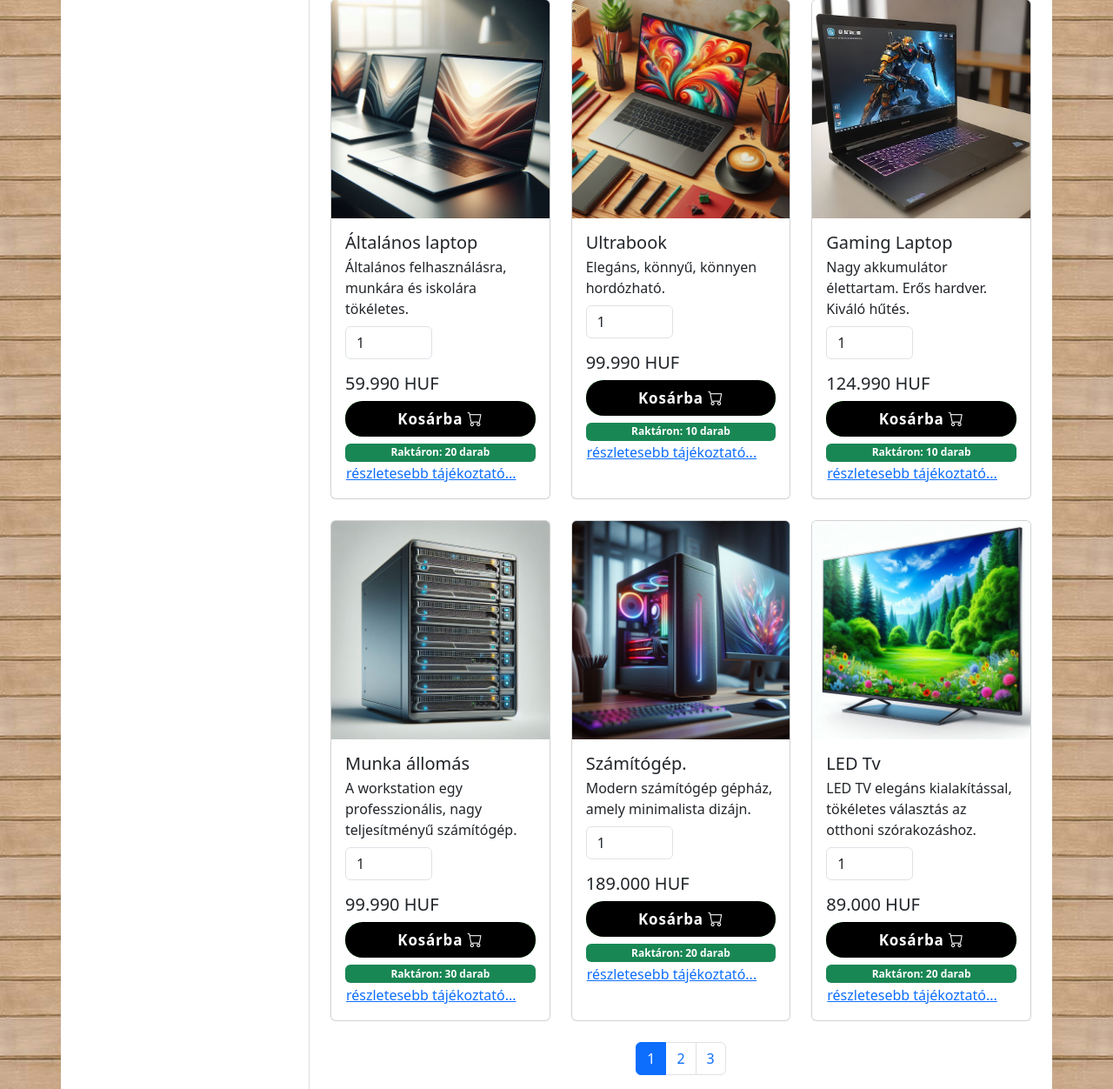
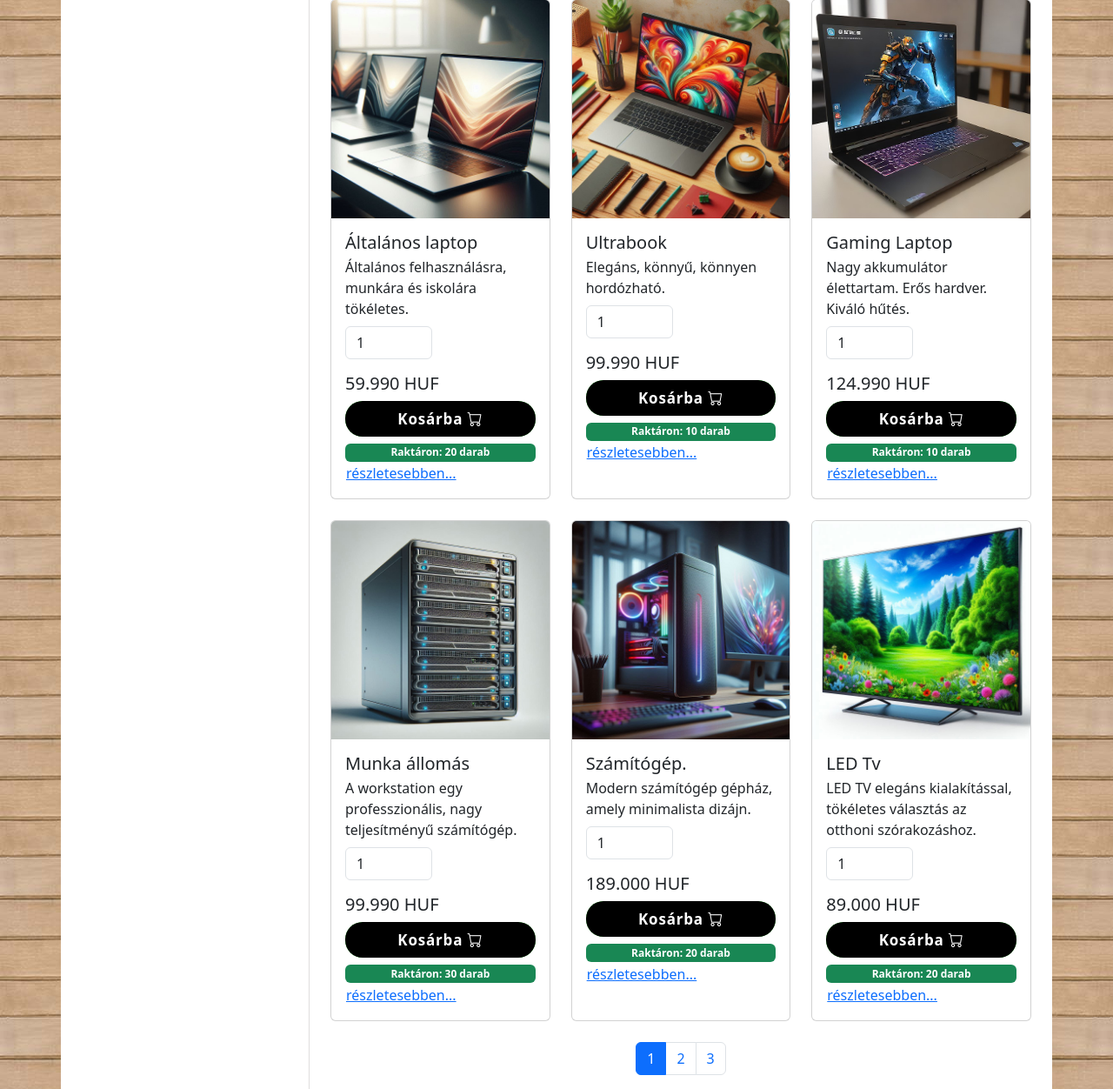
Before and after one commit to kissuti/wimu, a PHP site: page / in a window 1280 px wide. Shown: the part 487-1739 px from the top of the page at 87% size. Run offline with PHP 8.4, Linux system fonts and the light colour scheme; data comes from the database, SQL or seed files in the repository; data that the repository does not hold is empty.

Commit message:
Dokumentálás véglegesítése
Co-Authored-By: 0Rajjjjjmi0 <194839754+0Rajjjjjmi0@users.noreply.github.com>

```diff
--- a/index.php
+++ b/index.php
@@ -283,7 +283,7 @@ $oldalak = ceil($osszes / $laponkent);
             <?php } ?>
           </div>
 
-            <a href="leiras.php?id=<?= $id ?>&oldal=<?= $oldal ?>&laponkent=<?= $laponkent ?>&kat1=<?= $kat1 ?>&kat2=<?= $kat2 ?>&kat3=<?= $kat3 ?>&jogosultsag=<?= $jogosultsag ?>&mitkeres=<?= $mitkeres ?>&irany=<?= $irany ?>" class="btn btn-link p-0">részletesebb tájékoztató...</a>
+            <a href="leiras.php?id=<?= $id ?>&oldal=<?= $oldal ?>&laponkent=<?= $laponkent ?>&kat1=<?= $kat1 ?>&kat2=<?= $kat2 ?>&kat3=<?= $kat3 ?>&jogosultsag=<?= $jogosultsag ?>&mitkeres=<?= $mitkeres ?>&irany=<?= $irany ?>" class="btn btn-link p-0">részletesebben...</a>
           </div>
         </div>
       </div>
--- a/wimu.sql
+++ b/wimu.sql
@@ -3,7 +3,7 @@
 -- https://www.phpmyadmin.net/
 --
 -- Gép: 127.0.0.1
--- Létrehozás ideje: 2025. Ápr 13. 18:09
+-- Létrehozás ideje: 2025. Ápr 14. 21:41
 -- Kiszolgáló verziója: 10.4.32-MariaDB
 -- PHP verzió: 8.4.5
 
```
Also changed, not shown: 5 other files.
